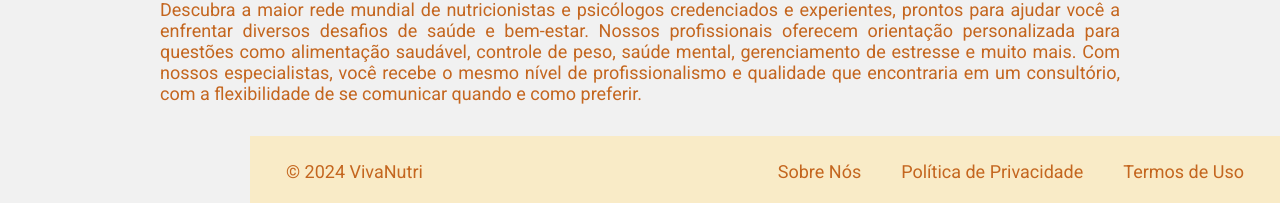
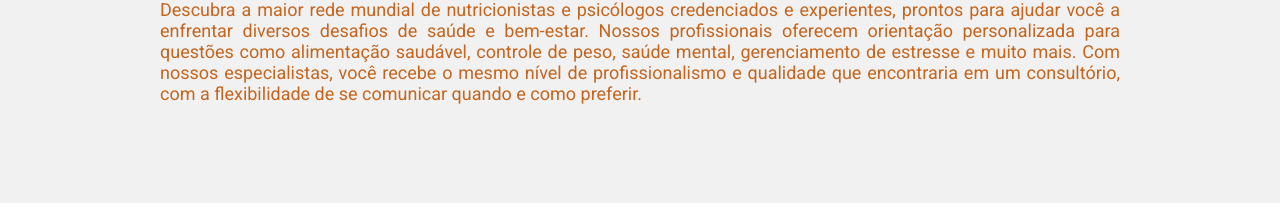
Before and after one commit to Raquel212/VivaNutri, a React (Vite) app: page /sobre in a window 1280 px wide. Shown: the part 2025-2228 px from the top of the page. After the commit the page ends 2161 px from the top, so only its background shows below. Built offline with nearby package versions, Linux system fonts and the light colour scheme.

Commit message:
Retirada do Footer

```diff
--- a/src/components/Footer/Footer.module.css
+++ /dev/null
@@ -1,35 +0,0 @@
-footer {
-    background: var(--primary);
-    display: flex;
-    justify-content: space-between;
-    align-items: center;
-    width: 100%;
-    height: 4.375rem;
-    font-size: 1.125rem;
-    color: var(--terceary);
-    padding: 0 1.25rem;
-}
-
-footer p {
-    margin: 0;
-}
-
-footer ul {
-    display: flex;
-    list-style: none;
-    margin: 0;
-    padding: 0;
-}
-
-footer li {
-    margin-left: 1.25rem;
-}
-
-footer a {
-    color: var(--terceary);
-    text-decoration: none;
-}
-
-footer a:hover {
-    text-decoration: underline;
-}
--- a/src/components/Footer/index.jsx
+++ /dev/null
@@ -1,18 +0,0 @@
-import styles from './Footer.module.css';
-import { Link } from 'react-router-dom';
-
-function Footer() {
-    return(
-        <footer className= {styles.footer}>
-            <p className={styles.copyright}>&copy; 2024 VivaNutri</p>
-            <ul className={styles.links}>
-                <li className={styles.linksLi}><Link to= "/sobre">Sobre Nós</Link></li>
-                <li className={styles.linksLi}><a href="#">Política de Privacidade</a></li>
-                <li className={styles.linksLi}><a href="#">Termos de Uso</a></li>
-
-            </ul>
-        </footer>
-    )
-}
-
-export default Footer
--- a/src/pages/Entrar/index.jsx
+++ b/src/pages/Entrar/index.jsx
@@ -1,6 +1,6 @@
 import { useState } from "react"
 import { Link, useNavigate } from "react-router-dom"
-import Footer from "../../components/Footer"
+
 import Header from "../../components/Header"
 import styles from "./Entrar.module.css"
 // import { FaLock} from "react-icons/fa";
@@ -94,7 +94,7 @@ const Entrar = () => {
           </div>
         </form>
       </div>
-      <Footer />
+
     </>
   )
 }
--- a/src/pages/ForgotPassword/index.jsx
+++ b/src/pages/ForgotPassword/index.jsx
@@ -1,7 +1,7 @@
 import { useState } from "react"
 import { Link } from "react-router-dom"
 import Container from "../../components/Container"
-import Footer from "../../components/Footer"
+
 import Header from "../../components/Header"
 import styles from "./ForgotPassword.module.css"
 
@@ -56,7 +56,7 @@ function ForgotPassword() {
           {/* <button className={styles.btnForgotred} onClick={onBack}>Voltar ao Login</button> */}
         </div>
       </Container>
-      <Footer />
+
     </>
   )
 }
--- a/src/pages/Home/index.jsx
+++ b/src/pages/Home/index.jsx
@@ -12,7 +12,7 @@ import {
   import { Link } from "react-router-dom"
   import Carousel from "../../components/Carousel"
   import Container from "../../components/Container"
-  import Footer from "../../components/Footer"
+
   import Header from "../../components/Header"
   import styles from "./Home.module.css"
 
@@ -191,7 +191,7 @@ import {
           <hr />
         </Container>
         <Carousel />
-        <Footer />
+
       </>
     )
   }
--- a/src/pages/Nutricionista/CadastroNutri/index.jsx
+++ b/src/pages/Nutricionista/CadastroNutri/index.jsx
@@ -1,6 +1,6 @@
 import { useState } from "react"
 import { Link, useNavigate } from "react-router-dom"
-import Footer from "../../../components/Footer"
+
 import Header from "../../../components/Header"
 import styles from "./CadastroNutri.module.css"
 
@@ -147,7 +147,7 @@ const CadastroNutri = () => {
           </Link>
         </form>
       </div>
-      <Footer />
+
     </>
   )
 }
--- a/src/pages/Paciente/CadastroPaciente/index.jsx
+++ b/src/pages/Paciente/CadastroPaciente/index.jsx
@@ -1,7 +1,7 @@
 // src/pages/CadastroPaciente.jsx
 import { useState } from "react"
 import { Link, useNavigate } from "react-router-dom"
-import Footer from "../../../components/Footer"
+
 import Header from "../../../components/Header"
 import styles from "./CadastroPaciente.module.css"
 
@@ -118,7 +118,7 @@ function CadastroPaciente() {
           </Link>
         </form>
       </div>
-      <Footer />
+
     </>
   )
 }
--- a/src/pages/Paciente/HomePaciente/HomePaciente.module.css
+++ b/src/pages/Paciente/HomePaciente/HomePaciente.module.css
@@ -181,36 +181,7 @@ main {
   display: block;
 }
 
-/* Footer */
-footer {
-  background: var(--primary);
-  display: flex;
-  justify-content: space-between;
-  align-items: center;
-  width: calc(100% - 250px);
-  margin-left: 250px;
-  height: 4.375rem;
-  font-size: 1.125rem;
-  color: var(--terceary);
-  padding: 0 2.25rem;
-}
 
-footer ul {
-  list-style: none;
-  display: flex;
-  gap: 20px;
-  padding: 0;
-  margin: 0;
-}
-
-footer ul li a {
-  text-decoration: none;
-  color: var(--terceary);
-}
-
-footer ul li a:hover {
-  text-decoration: underline;
-}
 
 /* Media Queries para responsividade */
 @media (max-width: 1024px) {
--- a/src/pages/Paciente/HomePaciente/index.jsx
+++ b/src/pages/Paciente/HomePaciente/index.jsx
@@ -149,7 +149,7 @@ function HomePaciente() {
         </div>
       </main>
 
-      <footer>
+      <footer className={styles.footerHomeP}>
         <p className={styles.copyright}>&copy; 2024 VivaNutri</p>
         <ul className={styles.links}>
           <li className={styles.linksLi}>
--- a/src/pages/Psicologo/CadastroPsicologo/index.jsx
+++ b/src/pages/Psicologo/CadastroPsicologo/index.jsx
@@ -1,6 +1,6 @@
 import { useState } from "react"
 import { Link, useNavigate } from "react-router-dom"
-import Footer from "../../../components/Footer"
+
 import Header from "../../../components/Header"
 import styles from "./CadastroPsicologo.module.css"
 
@@ -147,7 +147,7 @@ const CadastroPsicologo = () => {
           </Link>
         </form>
       </div>
-      <Footer />
+
     </>
   )
 }
--- a/src/pages/Registrar/index.jsx
+++ b/src/pages/Registrar/index.jsx
@@ -2,7 +2,7 @@ import { useState } from "react"
 import { FaBrain, FaUserAlt } from "react-icons/fa" // Ícone para Paciente
 import { GiFruitBowl } from "react-icons/gi" // Ícone para Nutricionista
 import { Link, useNavigate } from "react-router-dom"
-import Footer from "../../components/Footer"
+
 import Header from "../../components/Header"
 import styles from "./Registrar.module.css"
 
@@ -63,7 +63,7 @@ function Registrar() {
           </div>
         </div>
       </div>
-      <Footer />
+
     </>
   )
 }
--- a/src/pages/Sobre/index.jsx
+++ b/src/pages/Sobre/index.jsx
@@ -1,5 +1,5 @@
 import Header from "../../components/Header";
-import Footer from "../../components/Footer";
+
 import styles from './Sobre.module.css';
 
 function Sobre() {
@@ -71,7 +71,7 @@ function Sobre() {
                 </div>
             </section>
 
-            <Footer />
+
         </>
     )
 }
```
